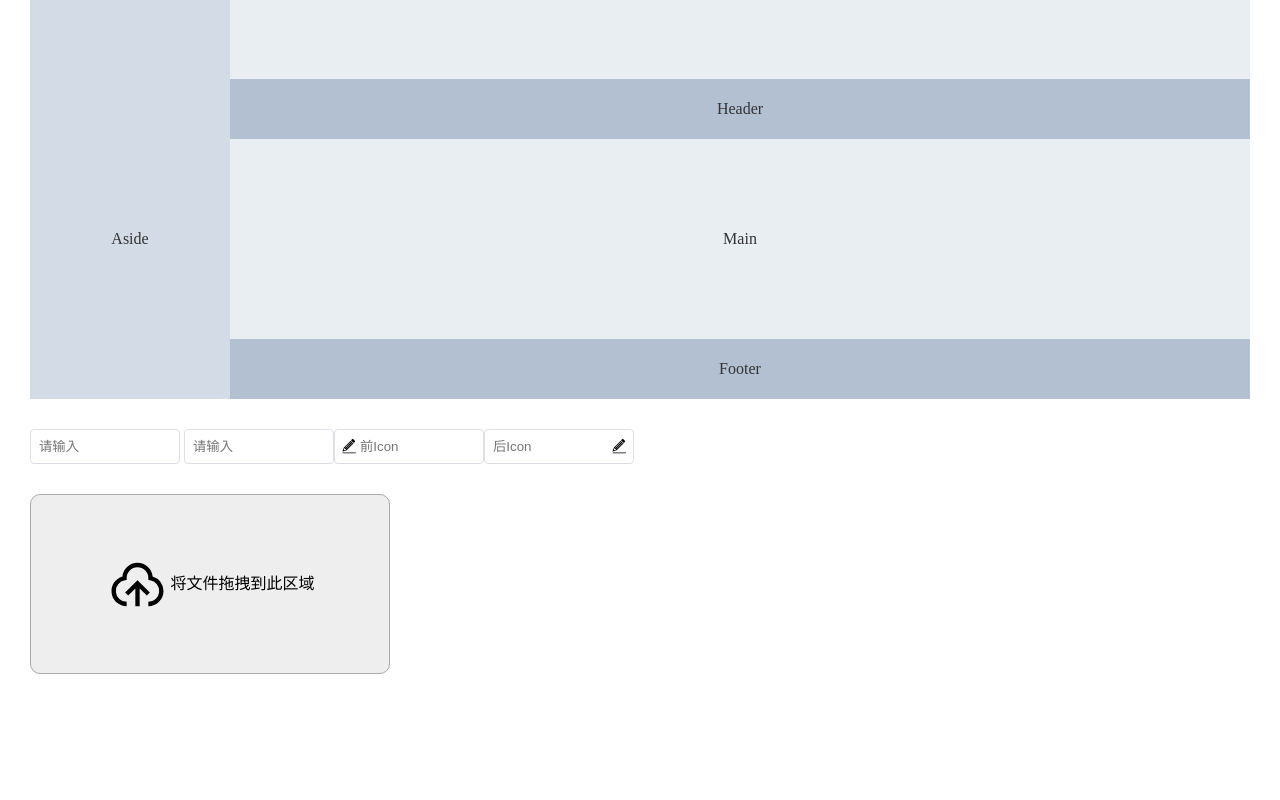
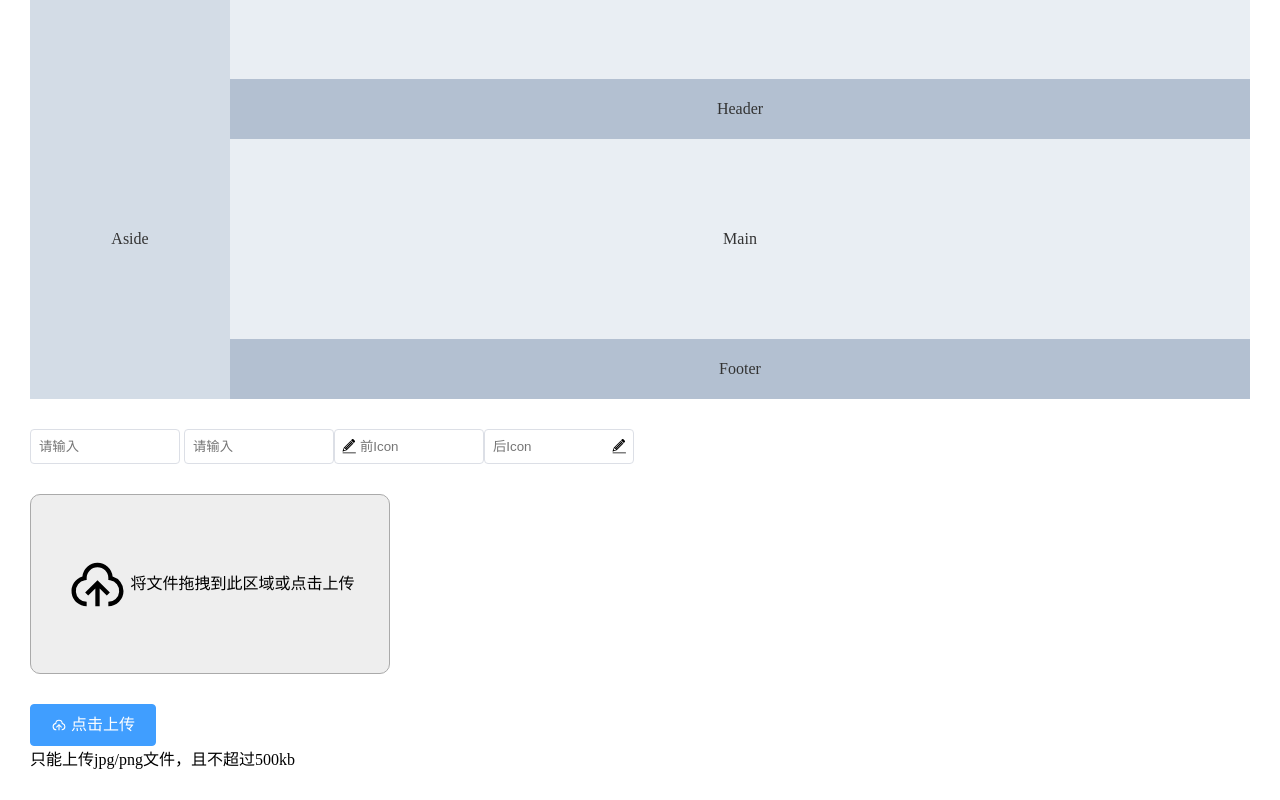
Before and after one commit to IStrangers/Vue2UI, a Vue app: page / in a window 1280 px wide. Shown: the part 1854-2654 px from the top of the page. Before the commit the page ends 2558 px from the top, so only its background shows below. Built offline with nearby package versions, Linux system fonts and the light colour scheme.

Commit message:
20220902

```diff
--- a/src/App.vue
+++ b/src/App.vue
@@ -135,6 +135,23 @@
       :before-upload="beforeUpload"
       :drag="true"
       >
+      </sm-upload>
+    </p>
+    <p>
+      <sm-upload
+      name="uploadFile"
+      action="localhost:8080"
+      accept="image/jpeg"
+      :file-list="fileList"
+      :limit="3"
+      :multiple="true"
+      :on-exceed="onExceed"
+      :on-change="onChange"
+      :on-success="onSuccess"
+      :on-error="onError"
+      :on-progress="onProgress"
+      :before-upload="beforeUpload"
+      >
         <sm-button
         type="primary"
         icon="shangchuan">
--- a/src/packages/upload/index.vue
+++ b/src/packages/upload/index.vue
@@ -2,6 +2,7 @@
   <div :class="getComponentName()">
     <sm-upload-drag
     v-if="drag"
+    @click="handleClick"
     @file="uploadFiles">
     </sm-upload-drag>
     <template v-else>
@@ -11,7 +12,6 @@
       <div>
         <slot name="tip"></slot>
       </div>
-      <input ref="fileInput" type="file" :name="name" :accept="accept" :multiple="multiple" @change="handleChange">
     </template>
     <div>
         <ul>
@@ -26,6 +26,7 @@
           </li>
         </ul>
     </div>
+    <input ref="fileInput" type="file" :name="name" :accept="accept" :multiple="multiple" @change="handleChange">
   </div>
 </template>
 
--- a/src/packages/upload/upload-drag.vue
+++ b/src/packages/upload/upload-drag.vue
@@ -1,11 +1,12 @@
 <template>
   <div
   :class="getComponentName()"
+  @click="$emit('click',$event)"
   @drop.prevent="onDrag"
   @dragover.prevent
   @dragleave.prevent>
     <sm-icon icon="shangchuan"></sm-icon>
-    <span>将文件拖拽到此区域</span>
+    <span>将文件拖拽到此区域或点击上传</span>
   </div>
 </template>
 
@@ -39,6 +40,7 @@ export default {
     display: flex;
     align-items: center;
     justify-content: center;
+    cursor: pointer;
 
     .sm-icon {
       width: 65px;
```
